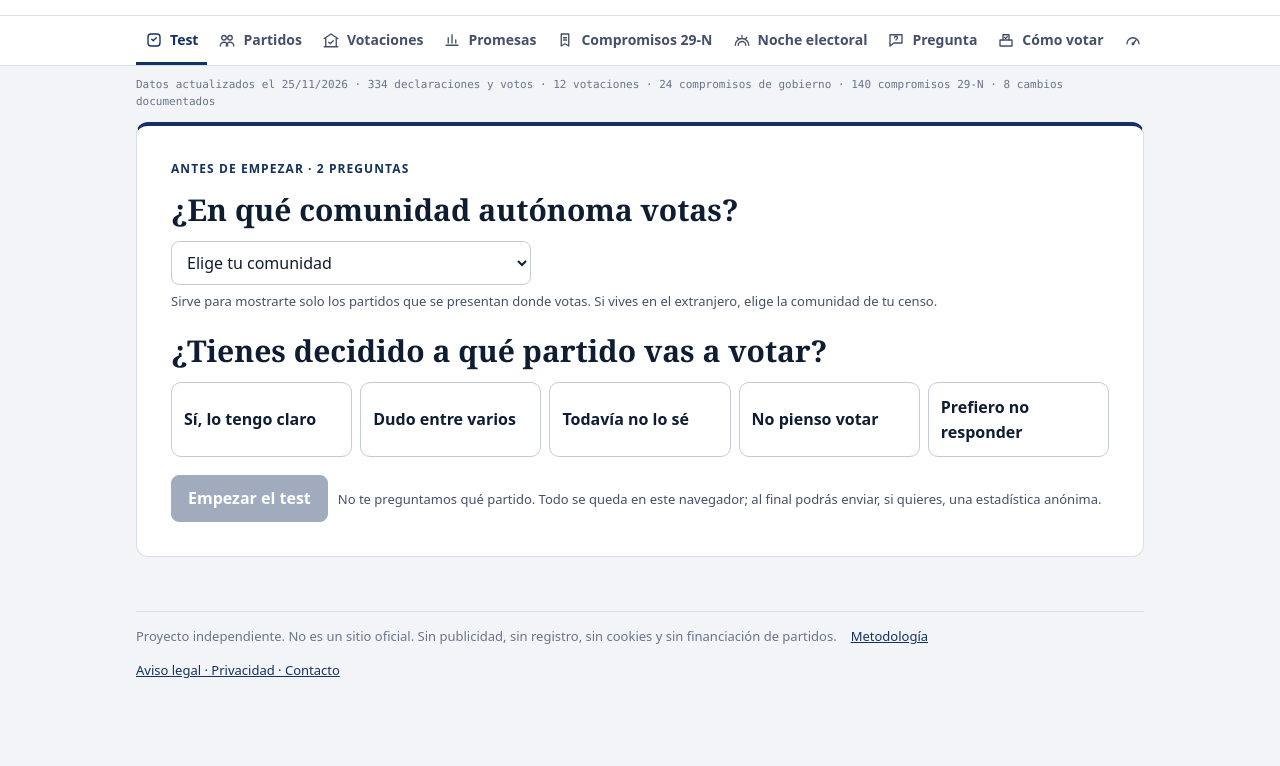
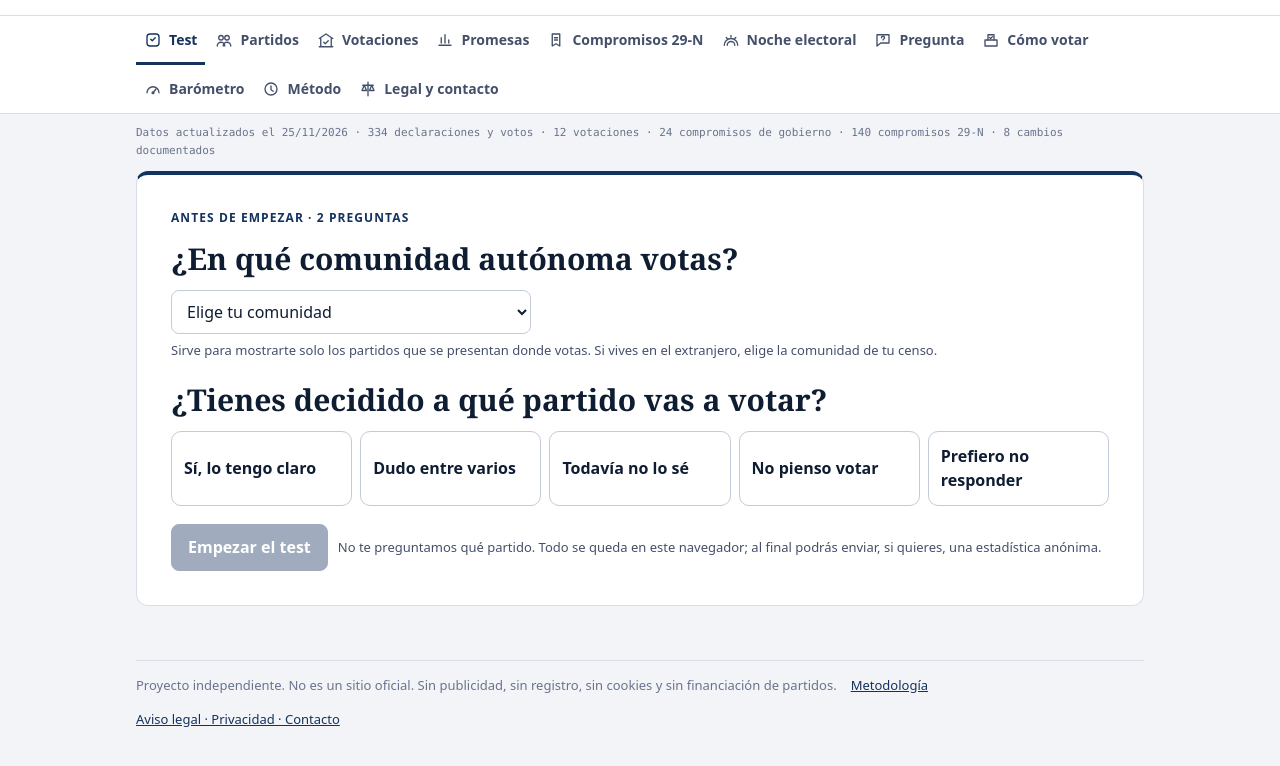
Before and after one commit to kinblay/hechos-frente-a-palabras, a plain HTML site: page index.html in a window 1280 px wide. Shown: the part 146-912 px from the top of the page. Drawn offline with Linux system fonts and the light colour scheme.

Commit message:
Menú de pestañas en varias líneas: ninguna queda cortada
Co-Authored-By: Claude Opus 5.5 <noreply@anthropic.com>
Claude-Session: https://claude.ai/code/session_01YHbzguEagCV8Q4abiZJgue

```diff
--- a/index.html
+++ b/index.html
@@ -350,6 +350,8 @@ footer.foot button{background:none;border:0;padding:0;color:var(--brand);cursor:
 <style>
 @media (max-width:560px){.hbar{grid-template-columns:minmax(0,1fr) 52px}.hbar .bar{grid-column:1/-1;grid-row:2}}
 .kpis{grid-template-columns:repeat(auto-fit,minmax(130px,1fr))}
+nav.tabs{flex-wrap:wrap;overflow:visible;row-gap:0}
+nav.tabs button{padding-inline:8px}
 </style>
 </head><body>
 <div class="strip"><div class="wrap"><span><b>Elecciones generales · 29 de noviembre de 2026</b></span><span>Proyecto independiente de información electoral. No es un sitio oficial ni está vinculado a ningún partido.</span></div></div>
```
